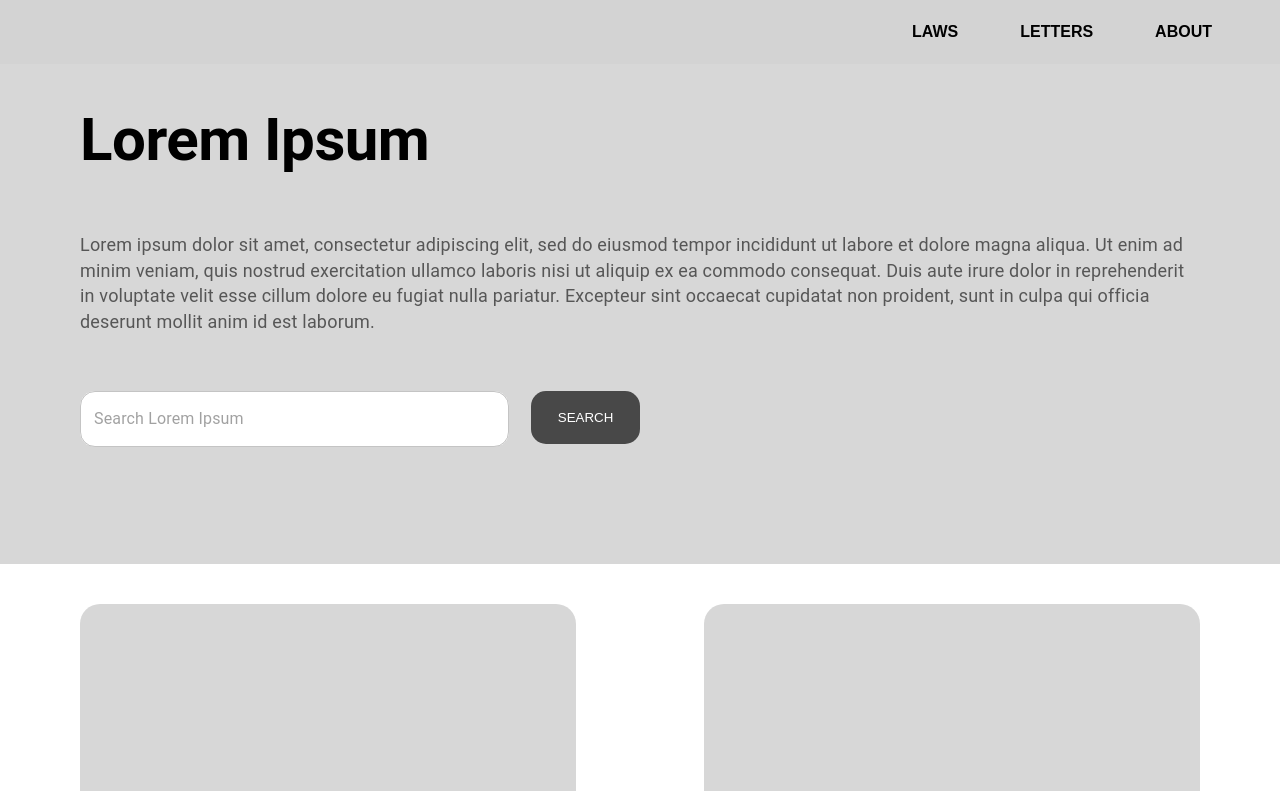
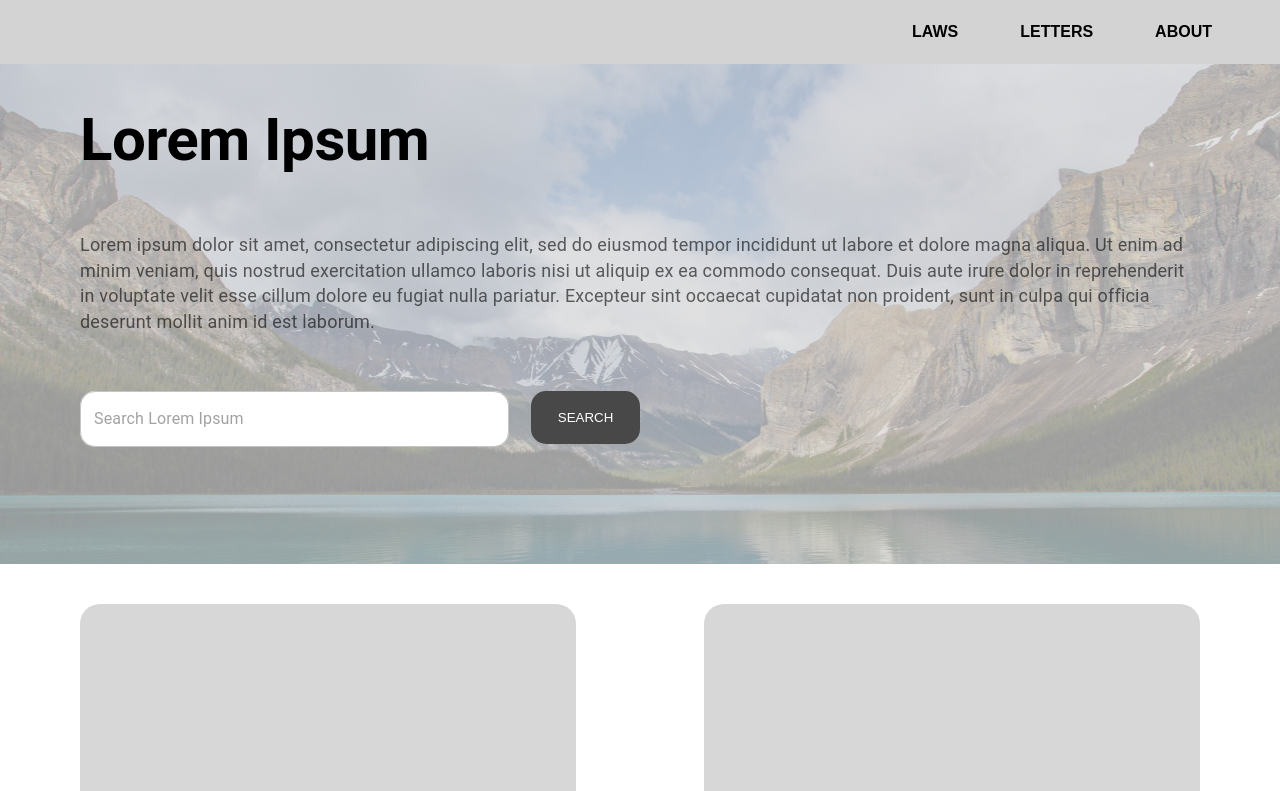
Before and after one commit to cornellh4i/earth-law-center, a React (Create React App) app in the folder client/: page / in a window 1280 px wide. Shown: the top 791 px of the page. Built offline with nearby package versions, Linux system fonts and the light colour scheme.

Commit message:
Adding background image

```diff
--- a/client/src/components/Header/Header.css
+++ b/client/src/components/Header/Header.css
@@ -1,3 +1,5 @@
+import
+
 /* To remove white spaces around the header */
 body {
   margin: 0;
@@ -6,12 +8,16 @@ body {
 .banner {
   margin: 0;
   min-height: 31.25rem;
+  width: 100%;
   background: #d7d7d7;
+  background-image: url('../../properties/header-image.jpeg');
+  background-position: 40% 80%;
 }
 
 .content {
   margin-left: 5rem;
   margin-right: 5rem;
+  font-family: ;
 }
 
 .search-bar-container{
```
Also changed, not shown: client/src/properties/header-image.jpeg (added), 1 other file (tests, documents, lock files or other folders).
